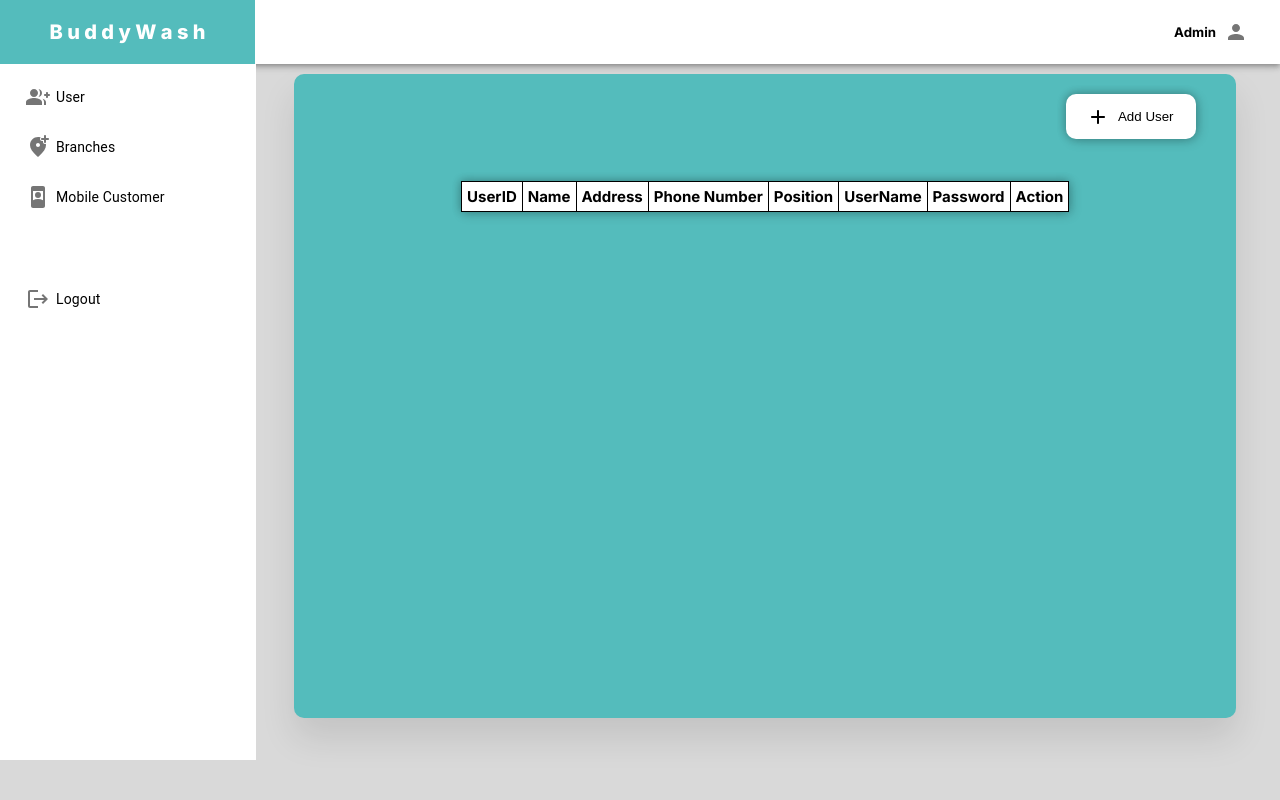
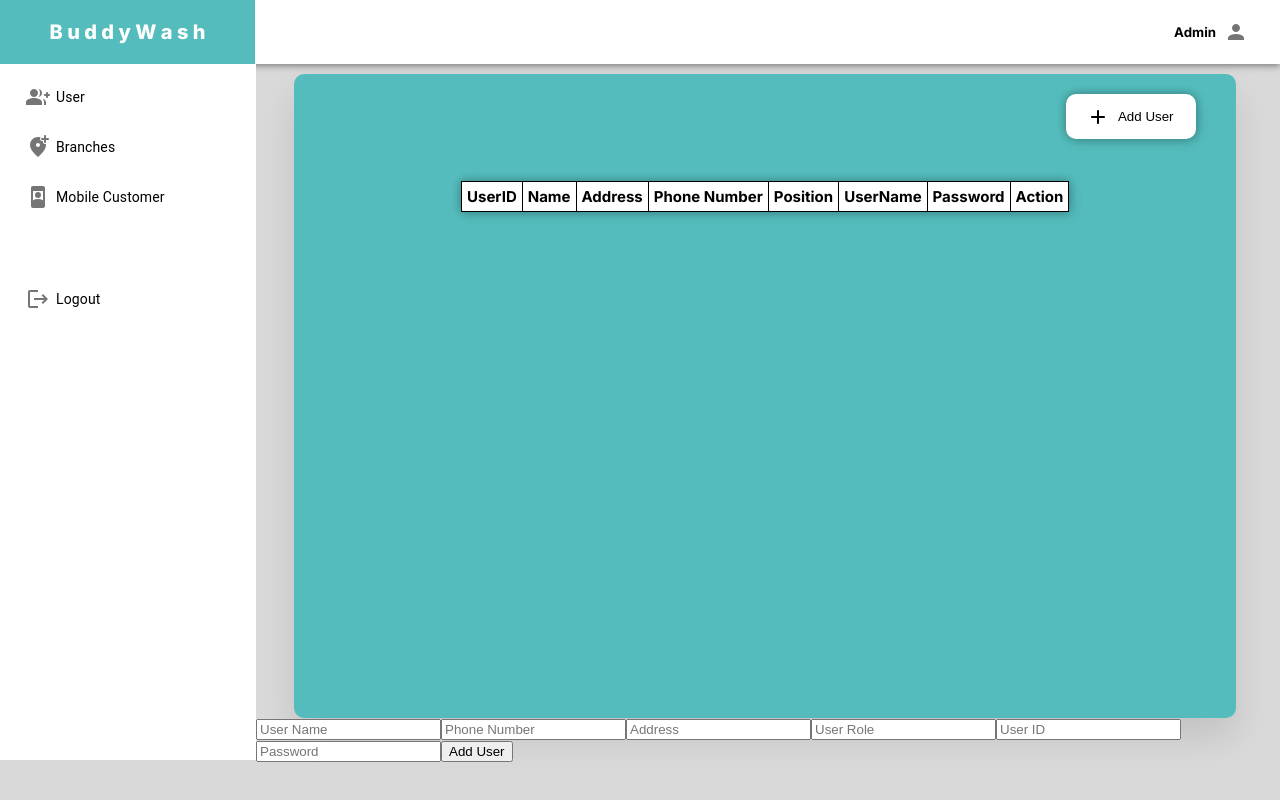
Before and after one commit to markjunnelacosta/buddy-wash-next, a Next.js app: page /role/admin/users in a window 1280 px wide. Built offline with nearby package versions, Linux system fonts and the light colour scheme.

Commit message:
added function to the button

```diff
--- a/app/role/admin/users/page.js
+++ b/app/role/admin/users/page.js
@@ -1,15 +1,28 @@
-import React from 'react'
+"use client";
+import React, {useState} from 'react'
 import Layout from '../components/layout';
 import './page.css'
 import AddRoundedIcon from '@mui/icons-material/AddRounded';
+import AdminPage from './add-users/page';
 
 function Users() {
+
+  const [showAdminPage, setShowAdminPage] = useState(false);
+
+  const openAdminPage = () => {
+    setShowAdminPage(true);
+  };
+
+  const closeAdminPage = () => {
+    setShowAdminPage(false);
+  };
+
   return (
     <>
       <Layout />
       <div className="container-box">
         <div className="button-container">
-          <button className="add-button"><AddRoundedIcon />Add User</button>
+          <button className="add-button" onClick={openAdminPage}><AddRoundedIcon />Add User</button>
         </div>
         <div className="table-container">
           <table>
@@ -29,6 +42,7 @@ function Users() {
           </table>
         </div>
       </div>
+      <AdminPage isOpen={showAdminPage} onClose={closeAdminPage} />
     </>
   )
 }
```
